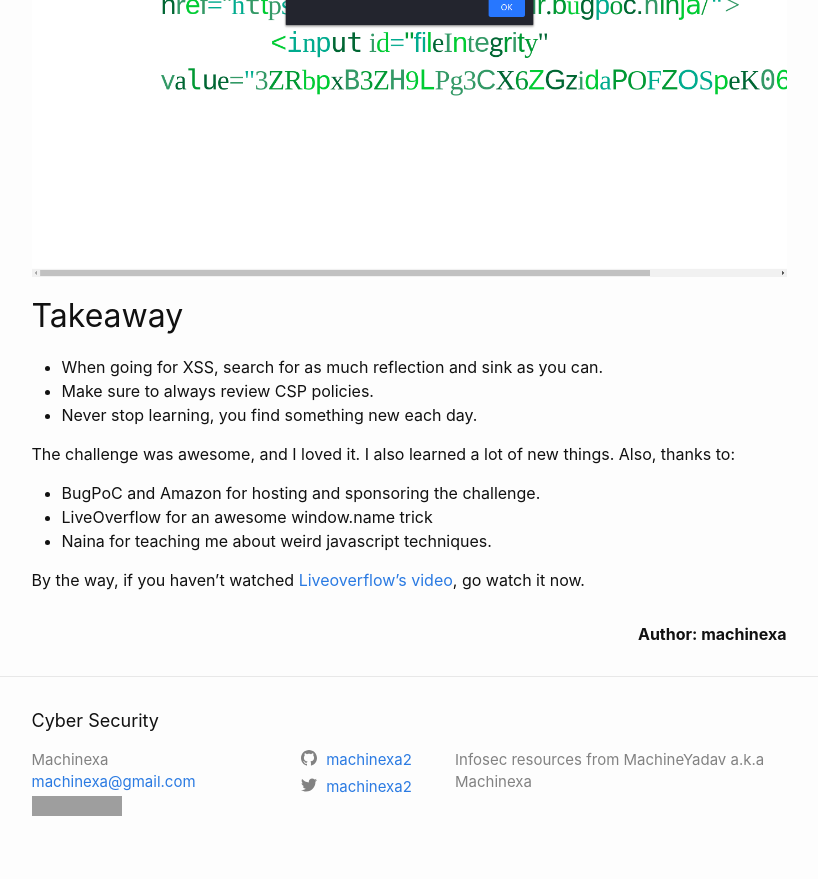
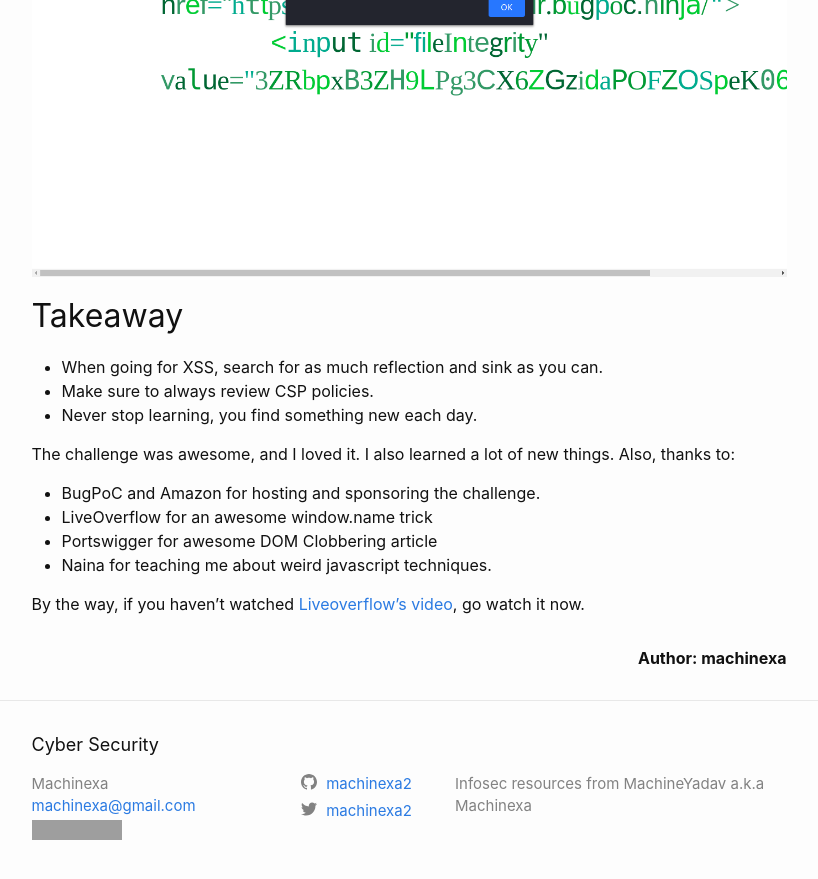
Before and after one commit to machinexa2/machinexa2.github.io, a Jekyll site: the page built from writeups/_posts/2020-11-09-amazonbugpoc.markdown, in a window 1280 px wide and 900 px high, scrolled down 4105 px. Shown: the top 879 px of the window, without its empty margins (231-1049 px from the left). Built offline with Jekyll 4.4.1, drawn with Linux system fonts in a browser that asks for light colours; grey boxes are pictures that could not be loaded.

Commit message:
11:29:50 AM 11/10/2020

```diff
--- a/writeups/_posts/2020-11-09-amazonbugpoc.markdown
+++ b/writeups/_posts/2020-11-09-amazonbugpoc.markdown
@@ -94,6 +94,7 @@ Finally, the moment I was waited for after trying for so long came. I got the **
 The challenge was awesome, and I loved it. I also learned a lot of new things. Also, thanks to:
 * BugPoC and Amazon for hosting and sponsoring the challenge.
 * LiveOverflow for an awesome window.name trick
+* Portswigger for awesome DOM Clobbering article
 * Naina for teaching me about weird javascript techniques.
 
 By the way, if you haven't watched [Liveoverflow's video](https://www.youtube.com/watch?v=L1RvK1443Yw&t=307s), go watch it now.
```
